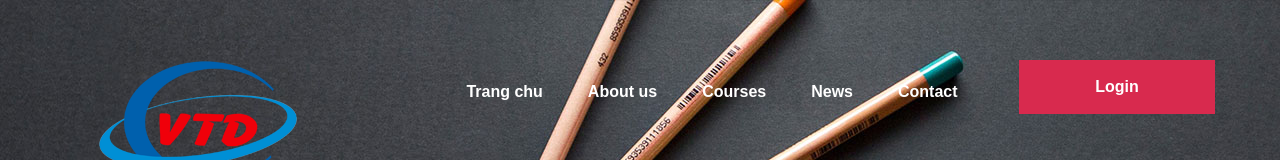
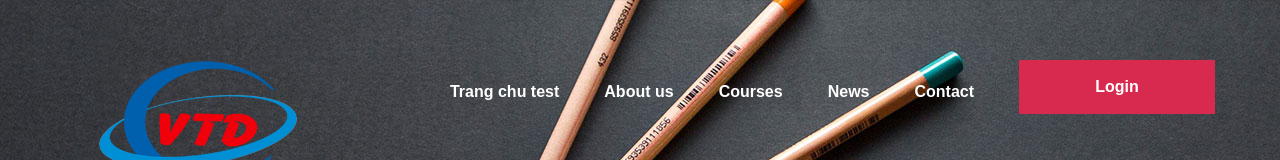
Before and after one commit to laihoangdo/3AEDG, a React (Create React App) app: page / in a window 1280 px wide. Shown: the top 160 px of the page. Built offline with nearby package versions, Linux system fonts and the light colour scheme.

Commit message:
change text

```diff
--- a/src/App.js
+++ b/src/App.js
@@ -30,7 +30,7 @@ class App extends Component {
                           <a href="" className="site-btn header-btn">Login</a>
                           <nav className="main-menu">
                               <ul>
-                                  <li><a href="index.html">Trang chu</a></li>
+                                  <li><a href="index.html">Trang chu test</a></li>
                                   <li><a href="#">About us</a></li>
                                   <li><a href="courses.html">Courses</a></li>
                                   <li><a href="blog.html">News</a></li>
```
Also changed, not shown: 8 other files (tests, documents, lock files or other folders).
